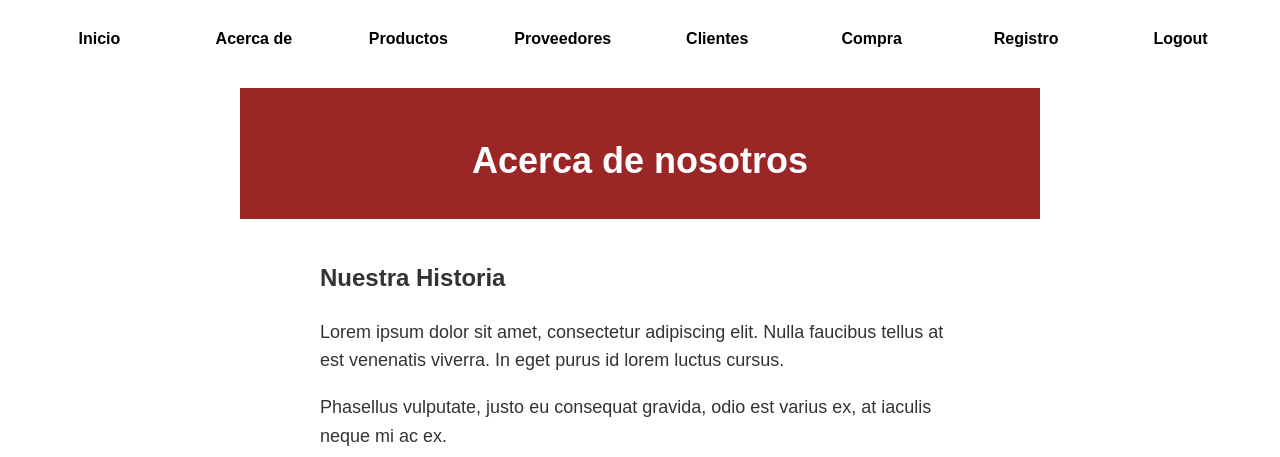
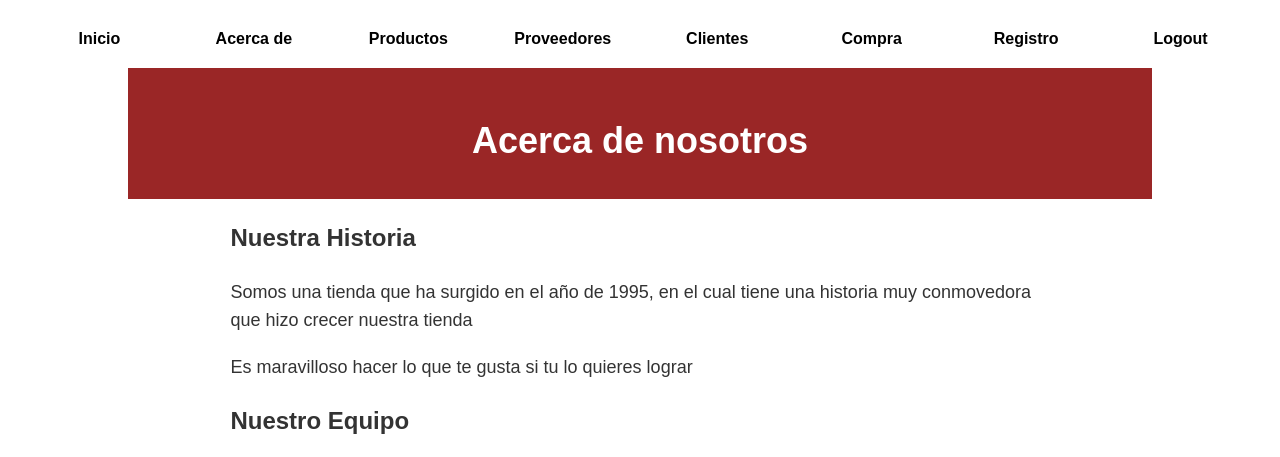
Before and after one commit to Eduardo188s/Abarrotes_Maiker, a Flask app: page /contact/ in a window 1280 px wide. Shown: the top 457 px of the page. Run offline with Flask 3, Linux system fonts and the light colour scheme.

Commit message:
03 Styles

```diff
--- a/app/templates/home/contact.html
+++ b/app/templates/home/contact.html
@@ -31,9 +31,9 @@
       }
 
       .container {
-        max-width: 800px;
+        max-width: 1500px;
         margin: 0 auto;
-        padding: 20px;
+        padding: 0px;
       }
 
       .team-member {
@@ -66,23 +66,23 @@
 
     <div class="container">
       <h2>Nuestra Historia</h2>
-      <p>Lorem ipsum dolor sit amet, consectetur adipiscing elit. Nulla faucibus tellus at est venenatis viverra. In eget purus id lorem luctus cursus.</p>
-      <p>Phasellus vulputate, justo eu consequat gravida, odio est varius ex, at iaculis neque mi ac ex.</p>
+      <p>Somos una tienda que ha surgido en el año de 1995, en el cual tiene una historia muy conmovedora que hizo crecer nuestra tienda</p>
+      <p>Es maravilloso hacer lo que te gusta si tu lo quieres lograr</p>
 
       <h2>Nuestro Equipo</h2>
       <div class="team-member">
         <img src="ruta-del-avatar1.jpg" alt="Miembro del equipo 1">
         <div>
-          <h2>Nombre del Miembro 1</h2>
-          <p>Desarrollador Front-end</p>
+          <h2>Erica Martinez Lopez</h2>
+          <p>Fundadora de la tienda</p>
         </div>
       </div>
 
       <div class="team-member">
         <img src="ruta-del-avatar2.jpg" alt="Miembro del equipo 2">
         <div>
-          <h2>Nombre del Miembro 2</h2>
-          <p>Diseñador Gráfico</p>
+          <h2>Jose Peres Armas</h2>
+          <p>Fundador de la tienda</p>
         </div>
       </div>
     </div>
```
Also changed, not shown: app/templates/home/home.html (+3 -14 lines).
